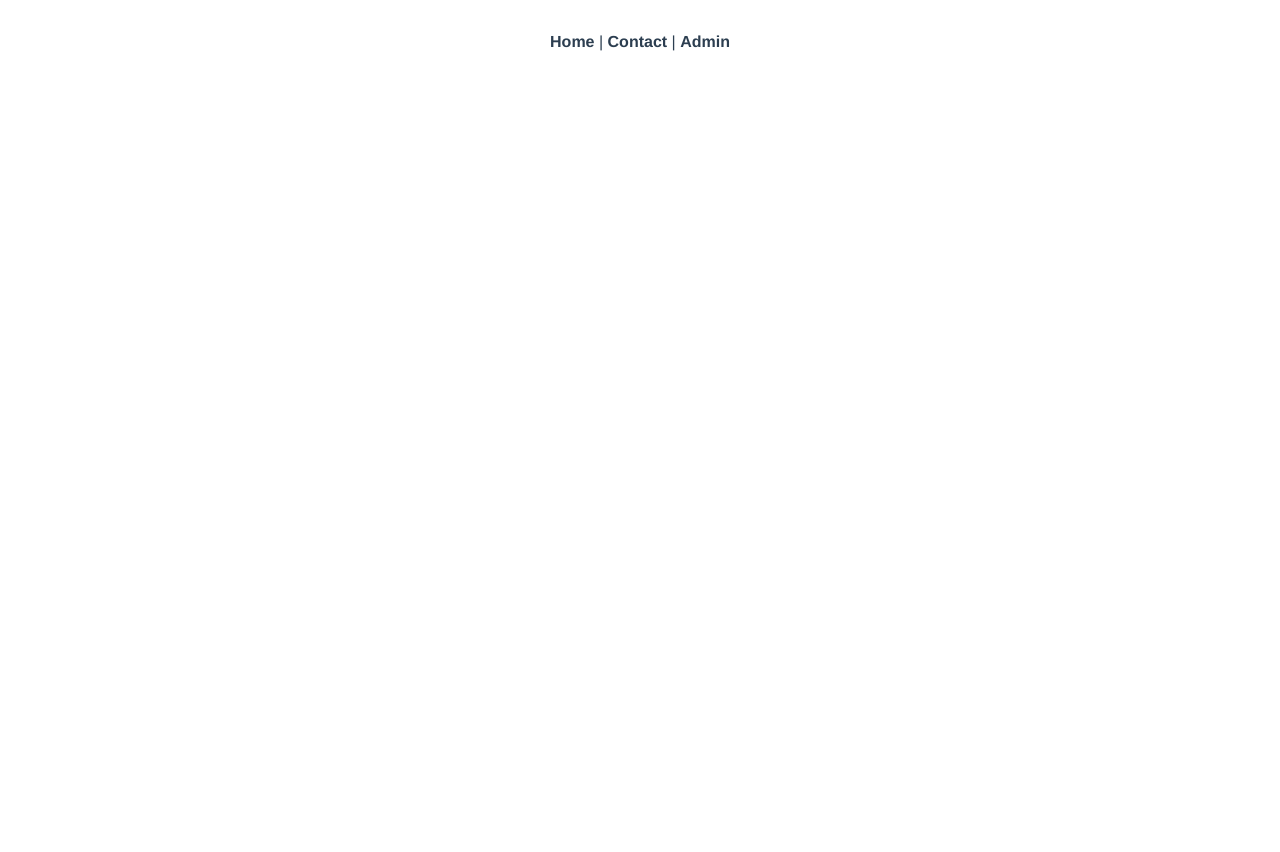
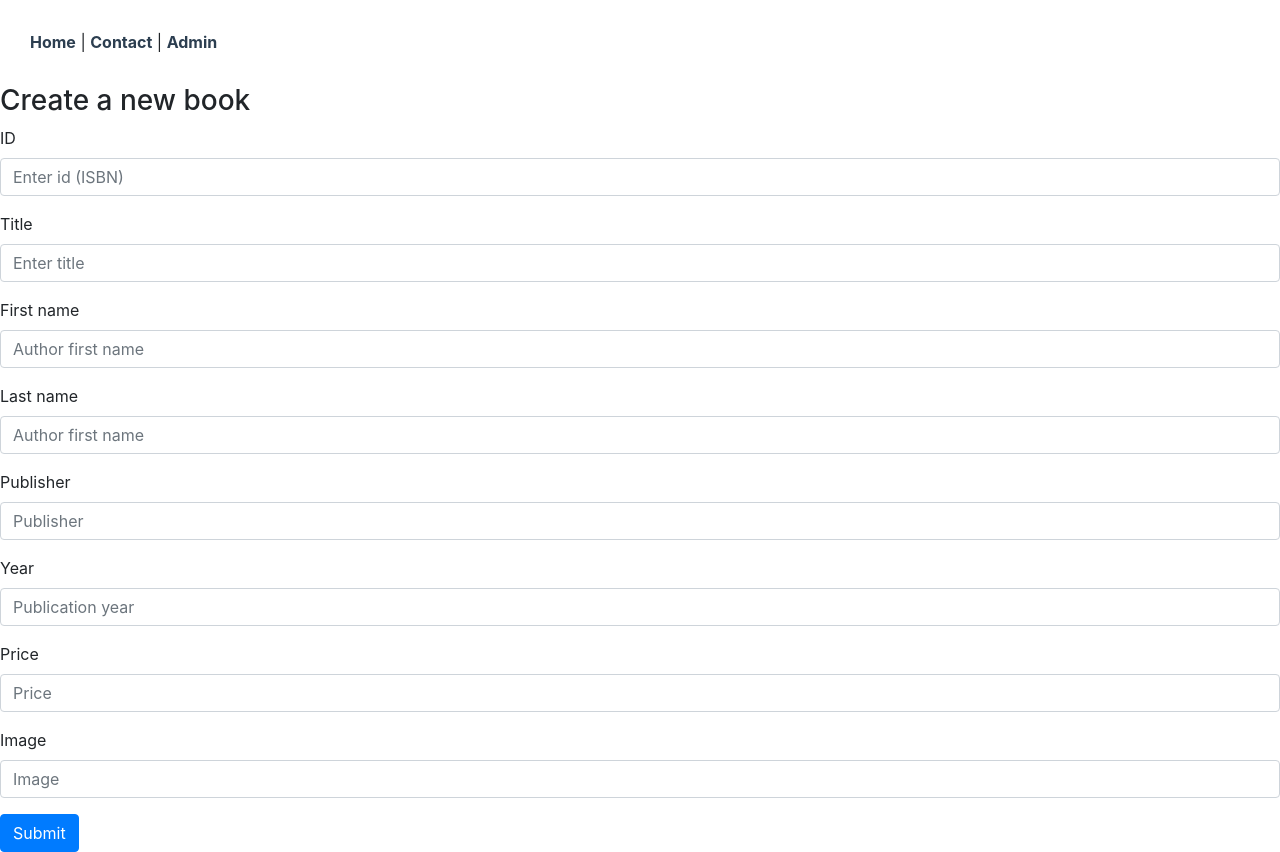
Before and after one commit to lucasteisseire/vuex-commerce-test, a Vue app: page /admin/product-add in a window 1280 px wide. Before the commit the page ends 800 px from the top, so only its background shows below. Built offline with nearby package versions, Linux system fonts and the light colour scheme.

Commit message:
add book form  with axios post db.json + stored

```diff
--- a/db.json
+++ b/db.json
@@ -1,20 +1,22 @@
 {
-    "products": [{
+  "products": [
+    {
       "id": 9780596806750,
       "title": "JavaScript Patterns: Build Better Applications with Coding and Design Patterns",
       "author": {
-          "name": "Stefanov",
+        "lastName": "Stefanov",
         "firstName": "Stoyan"
       },
       "publisher": "O'Reilly Media",
       "year": 2010,
       "price": 29.99,
       "image": "https://images-na.ssl-images-amazon.com/images/I/51%2BSiphz7AL._SL200_.jpg"
-      }, {
+    },
+    {
       "id": 9780596517748,
       "title": "JavaScript: The Good Parts",
       "author": {
-          "name": "Crockford",
+        "lastName": "Crockford",
         "firstName": "Douglas"
       },
       "publisher": "O'Reilly Media",
@@ -26,7 +28,7 @@
       "id": 9781449331818,
       "title": "Learning JavaScript Design Patterns",
       "author": {
-          "name": "Osmani",
+        "lastName": "Osmani",
         "firstName": "Addy"
       },
       "publisher": "O'Reilly Media",
@@ -38,7 +40,7 @@
       "id": 9781593279509,
       "title": "Eloquent JavaScript, 3rd Edition: A Modern Introduction to Programming",
       "author": {
-          "name": "Haverbeke",
+        "lastName": "Haverbeke",
         "firstName": "Marijn"
       },
       "publisher": "No Starch Press",
@@ -50,7 +52,7 @@
       "id": 9781617292859,
       "title": "Secrets of the JavaScript Ninja, Second Edition",
       "author": {
-          "name": "Resig",
+        "lastName": "Resig",
         "firstName": "John"
       },
       "publisher": "Manning Publications",
@@ -62,7 +64,7 @@
       "id": 9780132350884,
       "title": "Clean Code: A Handbook of Agile Software Craftsmanship",
       "author": {
-          "name": "Martin",
+        "lastName": "Martin",
         "firstName": "Robert C."
       },
       "publisher": "Prentice Hall",
@@ -73,20 +75,21 @@
     {
       "id": 9780132350484,
       "title": "Design Patterns: Elements of Reusable Object-Oriented Software",
-        "author": [{
-            "name": "Gamma",
+      "author": [
+        {
+          "lastName": "Gamma",
           "firstName": "Erich "
         },
         {
-            "name": "Helm",
+          "lastName": "Helm",
           "firstName": "Richard "
         },
         {
-            "name": "Johnson",
+          "lastName": "Johnson",
           "firstName": "Ralph "
         },
         {
-            "name": "Vlissides",
+          "lastName": "Vlissides",
           "firstName": "John"
         }
       ],
--- a/src/App.vue
+++ b/src/App.vue
@@ -10,13 +10,13 @@
 </template>
 
 <style>
-#app {
+/* #app {
   font-family: "Avenir", Helvetica, Arial, sans-serif;
   -webkit-font-smoothing: antialiased;
   -moz-osx-font-smoothing: grayscale;
   text-align: center;
   color: #2c3e50;
-}
+} */
 #nav {
   padding: 30px;
 }
--- /dev/null
+++ b/src/components/admin/ProductForm.vue
@@ -0,0 +1,115 @@
+<template>
+  <div>
+    <form @submit.prevent="create">
+      <div class="form-group">
+        <label for="id">ID</label>
+        <input
+          type="number"
+          class="form-control"
+          id="id"
+          placeholder="Enter id (ISBN)"
+          v-model="book.id"
+        />
+      </div>
+      <div class="form-group">
+        <label for="title">Title</label>
+        <input
+          type="text"
+          class="form-control"
+          id="title"
+          placeholder="Enter title"
+          v-model="book.title"
+        />
+      </div>
+      <div class="form-group">
+        <label for="firstName">First name</label>
+        <input
+          type="text"
+          class="form-control"
+          id="firstName"
+          placeholder="Author first name"
+          v-model="book.author.firstName"
+        />
+      </div>
+      <div class="form-group">
+        <label for="lastName">Last name</label>
+        <input
+          type="text"
+          class="form-control"
+          id="lastName"
+          placeholder="Author first name"
+          v-model="book.author.lastName"
+        />
+      </div>
+      <div class="form-group">
+        <label for="publisher">Publisher</label>
+        <input
+          type="text"
+          class="form-control"
+          id="publisher"
+          placeholder="Publisher"
+          v-model="book.publisher"
+        />
+      </div>
+      <div class="form-group">
+        <label for="year">Year</label>
+        <input
+          type="number"
+          class="form-control"
+          id="year"
+          placeholder="Publication year"
+          v-model="book.year"
+        />
+      </div>
+      <div class="form-group">
+        <label for="price">Price</label>
+        <input
+          type="text"
+          class="form-control"
+          id="price"
+          placeholder="Price"
+          v-model="book.price"
+        />
+      </div>
+      <div class="form-group">
+        <label for="image">Image</label>
+        <input
+          type="text"
+          class="form-control"
+          id="image"
+          placeholder="Image"
+          v-model="book.image"
+        />
+      </div>
+      <button type="submit" class="btn btn-primary">Submit</button>
+    </form>
+  </div>
+</template>
+
+<script>
+export default {
+  data() {
+    return {
+      book: {
+        id: "",
+        title: "",
+        author: {
+          firstName: "",
+          lastName: ""
+        },
+        publisher: "",
+        year: "",
+        price: "",
+        image: ""
+      }
+    }
+  },
+  methods: {
+    create() {
+      this.$store.dispatch('createProduct', this.book)
+    }
+  },
+};
+</script>
+
+<style lang="scss" scoped></style>
--- a/src/components/admin/ProductList.vue
+++ b/src/components/admin/ProductList.vue
@@ -17,7 +17,7 @@
         <tr v-for="product in products" :key="product.id">
           <th scope="row">{{ product.id }}</th>
           <td> {{ product.title }} </td>
-          <td> {{ product.author.firstName }} {{ product.author.name }} </td>
+          <td> {{ product.author.firstName }} {{ product.author.lastName }} </td>
           <td>{{ product.publisher }}</td>
           <td>{{ product.year }}</td>
           <td>{{ product.image }}</td>
@@ -30,19 +30,15 @@
 </template>
 
 <script>
-import productService from '../../services/productService'
 export default {
-    data() {
-        return {
-            products: []
+    computed: {
+        products() {
+            return this.$store.state.products
         }
     },
+    // launch function when component is created
     created() {
-        productService.getProducts().then(res => {
-            const { data } = res
-            this.products = data
-            console.log(this.products)
-        })
+        this.$store.dispatch("getProducts")
     }
 };
 </script>
--- a/src/router.js
+++ b/src/router.js
@@ -25,6 +25,10 @@
       path: "/admin",
       name: "admin",
       component: () => import("./views/admin/Products.vue")
+    }, {
+      path: "/admin/product-add",
+      name: "admin-product-add",
+      component: () => import("./views/admin/ProductAdd.vue")
     }
   ]
 });
--- a/src/services/productService.js
+++ b/src/services/productService.js
@@ -7,5 +7,8 @@
 export default {
     getProducts() {
         return axios.get(`${baseUrl}/products`)
+    },
+    createProduct(book) {
+        return axios.post(`${baseUrl}/products`, book)
     }
 }
--- a/src/store.js
+++ b/src/store.js
@@ -1,10 +1,34 @@
 import Vue from "vue";
 import Vuex from "vuex";
+import productService from './services/productService'
 
 Vue.use(Vuex);
 
 export default new Vuex.Store({
-  state: {},
-  mutations: {},
-  actions: {}
+  state: {
+    products: []
+  },
+  mutations: {
+    GET_PRODUCTS(state, products) {
+      state.products = products
+    },
+    CREATE_PRODUCT(state, product) {
+      state.products = [product, ...state.products]
+    }
+  },
+  actions: {
+    getProducts({ commit }) {
+      productService.getProducts().then(res => {
+        const { data } = res
+        commit('GET_PRODUCTS', data)
+      })
+      .catch(err => console.error(err.message))
+    },
+    createProduct({ commit }, product) {
+      productService.createProduct(product).then(() => {
+        commit('CREATE_PRODUCT', product)
+      })
+      .catch(err => console.error(err.message))
+    }
+  }
 });
--- /dev/null
+++ b/src/views/admin/ProductAdd.vue
@@ -0,0 +1,19 @@
+<template>
+    <div>
+        <h3>Create a new book</h3>
+        <ProductForm />
+    </div>
+</template>
+
+<script>
+import ProductForm from '@/components/admin/ProductForm'
+    export default {
+        components: {
+            ProductForm,
+        },
+    }
+</script>
+
+<style lang="scss" scoped>
+
+</style>
--- a/src/views/admin/Products.vue
+++ b/src/views/admin/Products.vue
@@ -1,5 +1,6 @@
 <template>
     <div>
+        <router-link to="/admin/product-add">add new book</router-link>
         <ProductList/>
     </div>
 </template>
```
Lines whose indentation alone changed are shown as unchanged.
